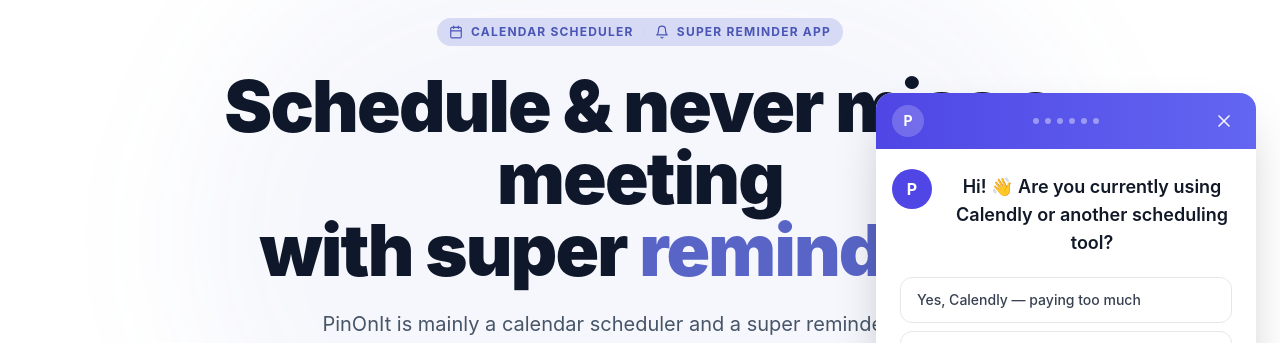
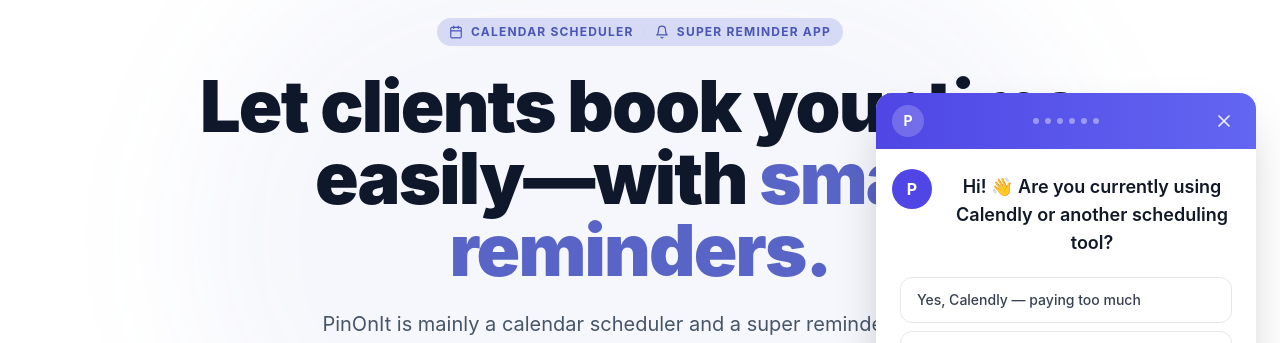
Before and after one commit to Green-Apple-Tech/PinOnIt, a React (Vite) app: page / in a window 1280 px wide. Shown: the part 222-565 px from the top of the page. Built offline with nearby package versions, Linux system fonts and the light colour scheme; no server answers.

Commit message:
Change the homepage hero to let clients book with smart reminders.
Co-authored-by: Cursor <cursoragent@cursor.com>

```diff
--- a/src/pages/Landing.tsx
+++ b/src/pages/Landing.tsx
@@ -405,9 +405,8 @@ export function Landing() {
             Super reminder app
           </p>
           <h1 className="text-4xl sm:text-5xl md:text-6xl lg:text-7xl font-black tracking-tight leading-[1.08] text-slate-900 dark:text-white mb-6 max-w-4xl mx-auto">
-            Schedule & never miss a meeting
-            <br />
-            with super <span className="text-brand-500">reminders.</span>
+            Let clients book your time easily—with{' '}
+            <span className="text-brand-500">smart reminders.</span>
           </h1>
 
           <p className="text-lg sm:text-xl text-slate-600 dark:text-slate-300 max-w-2xl mx-auto mb-8 leading-relaxed">
```
